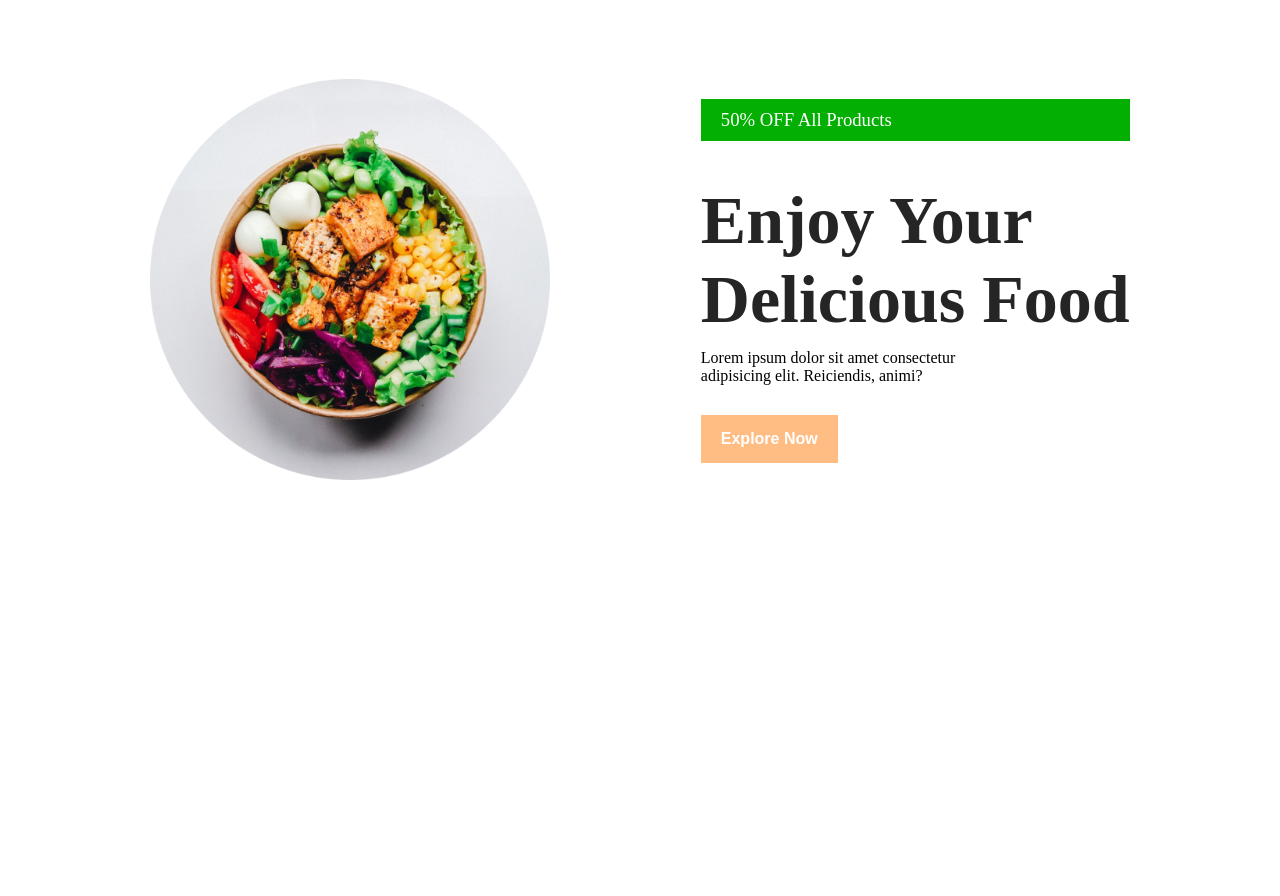
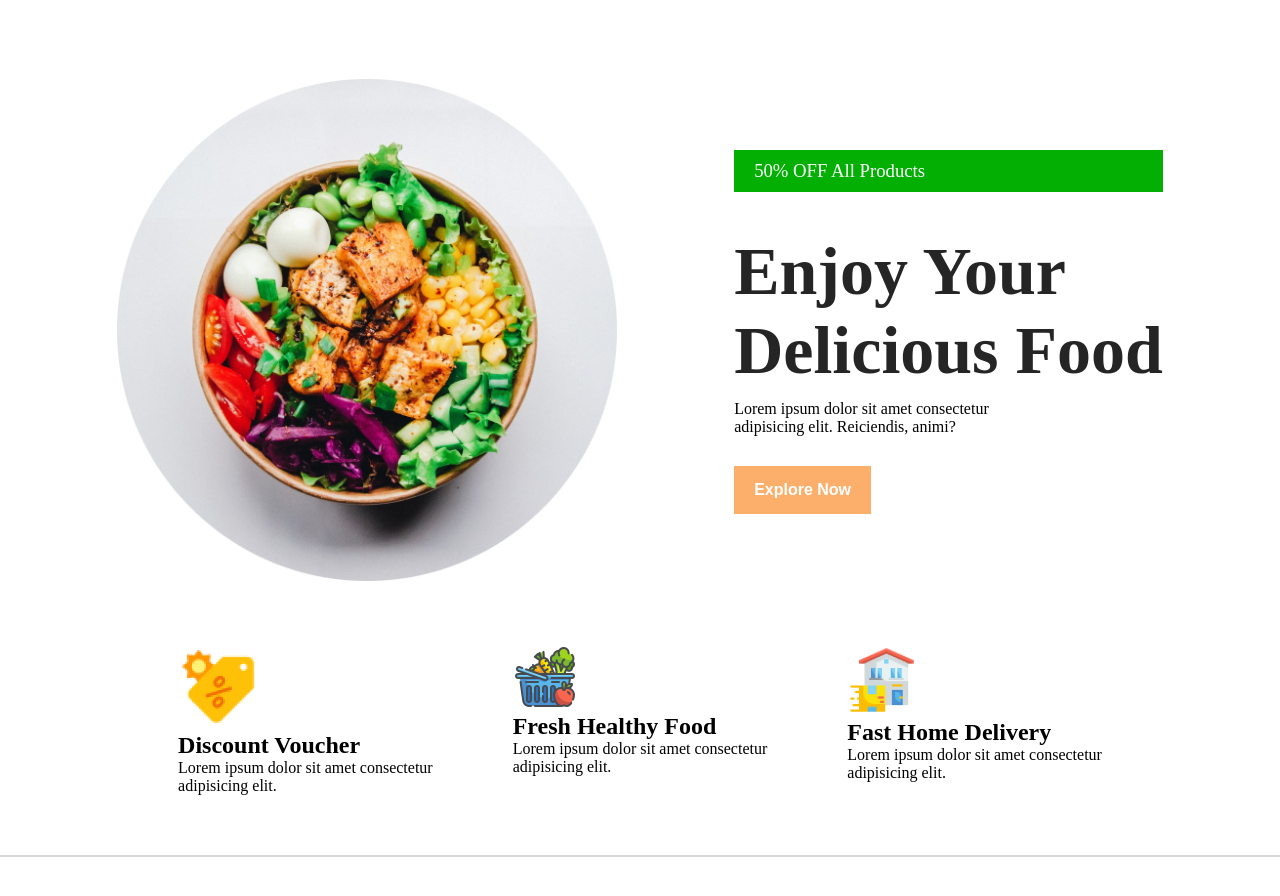
Before and after one commit to Hamzaabro5/Restaurant-Website, a plain HTML site: page index.html in a window 1280 px wide. Shown: the part 94-990 px from the top of the page. Before the commit the page ends 800 px from the top, so only its background shows below. Drawn offline with nearby package versions, Linux system fonts and the light colour scheme.

Commit message:
Project 5

```diff
--- a/index.html
+++ b/index.html
@@ -17,6 +17,7 @@
 
     <main>
         <!-- Banner section -->
+
         <section class="hero-section">
             <div>
                 <img class="heroimg" src="./assets/hero_image.png" alt="">
@@ -27,6 +28,24 @@
                 <h4 class="hero-sec-text3">Lorem ipsum dolor sit amet consectetur<br> adipisicing elit. Reiciendis, animi?</h4>
                 <button class="hero-btn">Explore Now</button>
             </div>
+        </section>
+
+        <section class="hero-list-section">
+                <div>
+                    <img src="./assets/discount.png" alt="">
+                    <h2>Discount Voucher</h2>
+                    <h4>Lorem ipsum dolor sit amet consectetur<br> adipisicing elit.</h4>
+                </div>
+                <div class="fresh-icon">
+                    <img src="./assets/fresh.png" alt="">
+                    <h2>Fresh Healthy Food</h2>
+                    <h4>Lorem ipsum dolor sit amet consectetur<br> adipisicing elit.</h4>
+                </div>
+                <div>
+                    <img src="./assets/delivery.png" alt="">
+                    <h2>Fast Home Delivery</h2>
+                    <h4>Lorem ipsum dolor sit amet consectetur<br> adipisicing elit.</h4>
+                </div>
         </section>
         <!-- Banner section -->
     </main>
--- a/style.css
+++ b/style.css
@@ -17,6 +17,7 @@ nav{
     justify-content: space-between;
     align-items: center;
     border-bottom: 2px solid #8f8f8f49;
+
 }
 .bar{
     font-size: 26px;
@@ -32,7 +33,7 @@ nav{
     margin-top: 80px;
 }
 .heroimg{
-    width: 400px;
+    width: 500px;
 }
 .hero-sec-text1{
     background-color: #03af03;
@@ -51,10 +52,24 @@ nav{
     font-weight: lighter;
 }
 .hero-btn{
-    background-color: #ffbd84;
+    background-color: #fcaf6b;
     border: none;
     color: white;
     padding: 15px 20px;
     font-weight: 700;
     font-size: 16px;
 }
+.hero-list-section{
+    display: flex;
+    justify-content: center;
+    margin: 60px 0px;
+    padding-bottom: 60px;
+    border-bottom: 2px solid #8f8f8f59;
+
+}
+.hero-list-section h4{
+    font-weight: lighter;
+}
+.fresh-icon{
+    margin: 0px 80px;
+}
```
Also changed, not shown: assets/delivery.png (added), assets/discount.png (added), assets/fresh.png (added).
